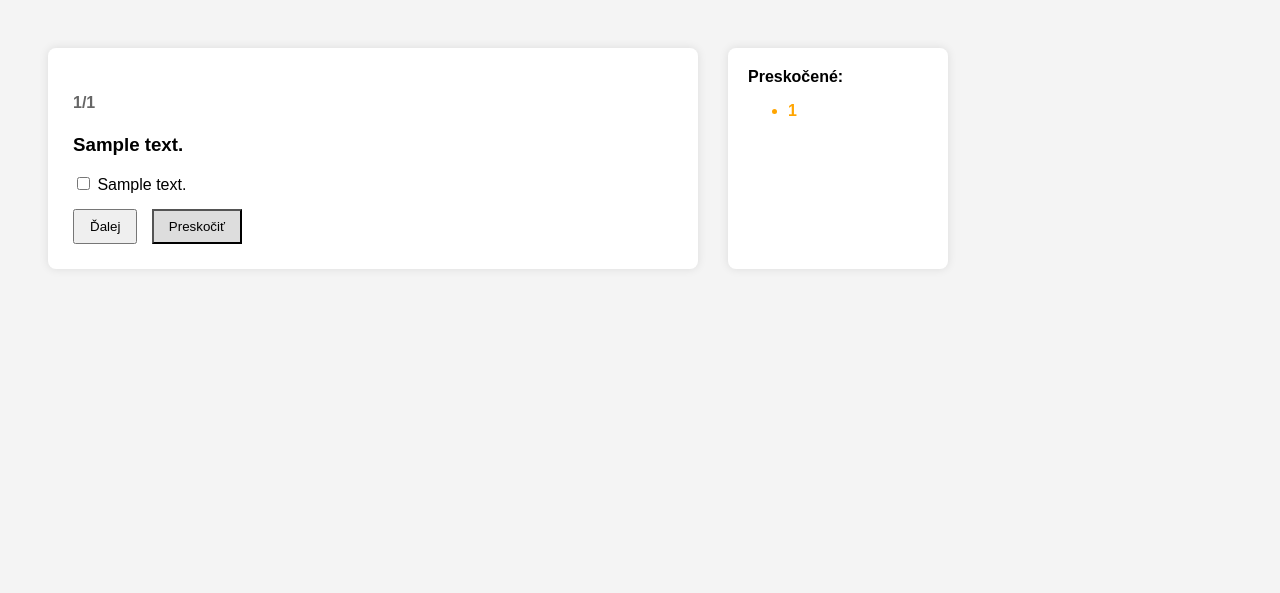
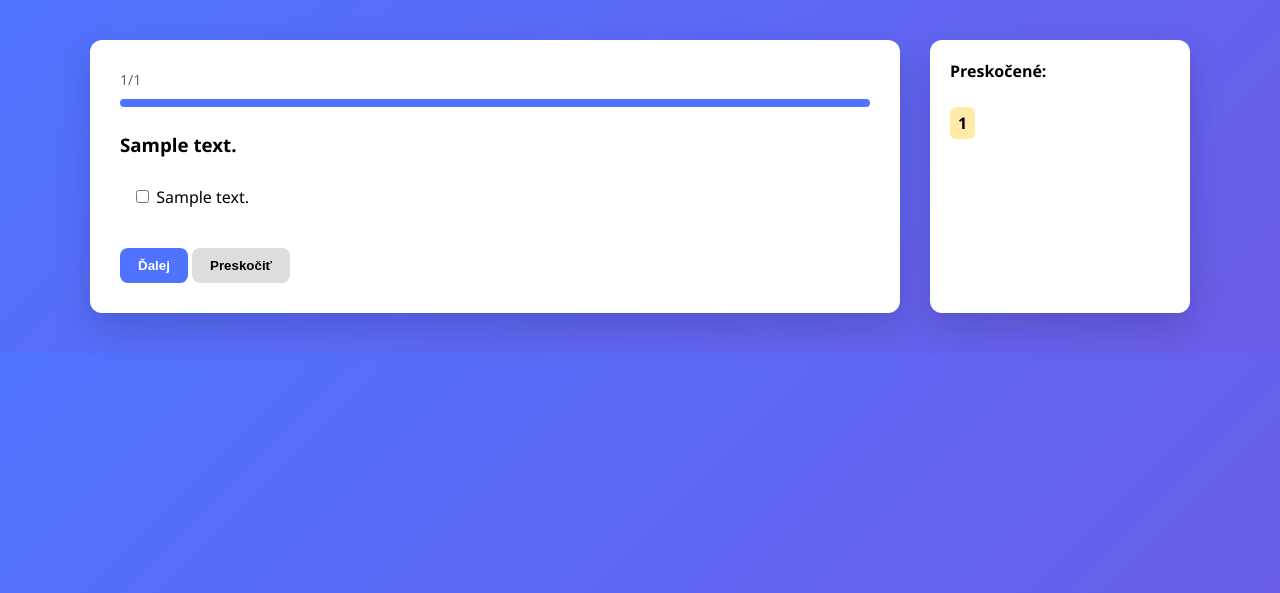
Before and after one commit to norbertg-gif/medtest, a FastAPI app: page /question in a window 1280 px wide. Shown: the top 593 px of the page. Run offline with FastAPI, Linux system fonts and the light colour scheme; the visitor is signed in with stand-in values (Sample User, id 1); tables that the repository leaves empty hold one stand-in row (values such as "Sample post").

Commit message:
Update question.html

```diff
--- a/app/templates/question.html
+++ b/app/templates/question.html
@@ -1,40 +1,73 @@
 <!DOCTYPE html>
 <html>
 <head>
-    <title>Otázka</title>
+    <title>Test</title>
     <style>
         body {
-            font-family: Arial;
-            background: #f4f4f4;
+            font-family: "Segoe UI", Arial, sans-serif;
+            background: linear-gradient(135deg, #4f73ff, #6c5ce7);
+            margin: 0;
             padding: 40px;
             display: flex;
+            justify-content: center;
+            align-items: flex-start;
+        }
+
+        .container {
+            display: flex;
+            gap: 30px;
+            width: 100%;
+            max-width: 1100px;
         }
 
         .card {
+            flex: 1;
             background: white;
-            padding: 25px;
-            border-radius: 8px;
-            width: 600px;
-            box-shadow: 0 0 10px rgba(0,0,0,0.1);
+            padding: 30px;
+            border-radius: 12px;
+            box-shadow: 0 15px 35px rgba(0,0,0,0.15);
         }
 
         .sidebar {
-            margin-left: 30px;
+            width: 220px;
             background: white;
             padding: 20px;
-            border-radius: 8px;
-            width: 180px;
-            box-shadow: 0 0 10px rgba(0,0,0,0.1);
+            border-radius: 12px;
+            box-shadow: 0 15px 35px rgba(0,0,0,0.15);
         }
 
-        button {
-            margin-top: 15px;
-            padding: 8px 15px;
-            margin-right: 10px;
+        h3 {
+            margin-top: 0;
         }
 
-        .skip {
-            background: #ddd;
+        .progress-text {
+            font-size: 14px;
+            color: #666;
+            margin-bottom: 10px;
+        }
+
+        .progress-bar {
+            height: 8px;
+            background: #eee;
+            border-radius: 6px;
+            overflow: hidden;
+            margin-bottom: 25px;
+        }
+
+        .progress-fill {
+            height: 100%;
+            background: #4f73ff;
+        }
+
+        .answer {
+            padding: 10px 12px;
+            border-radius: 8px;
+            margin-bottom: 8px;
+            transition: 0.2s;
+        }
+
+        .answer:hover {
+            background: #f3f6ff;
         }
 
         .error {
@@ -43,18 +76,58 @@
             margin-bottom: 15px;
         }
 
+        button {
+            padding: 10px 18px;
+            border: none;
+            border-radius: 8px;
+            font-weight: bold;
+            cursor: pointer;
+            transition: 0.2s;
+        }
+
+        .next-btn {
+            background: #4f73ff;
+            color: white;
+        }
+
+        .next-btn:hover {
+            background: #3d5fe0;
+        }
+
+        .skip-btn {
+            background: #ddd;
+        }
+
+        .skip-btn:hover {
+            background: #ccc;
+        }
+
         .skipped-number {
+            background: #ffeaa7;
+            padding: 5px 8px;
+            border-radius: 6px;
+            display: inline-block;
+            margin: 3px 0;
             font-weight: bold;
-            color: orange;
         }
     </style>
 </head>
 <body>
 
+<div class="container">
+
     <div class="card">
-    <h4 style="color:#666;">
+
+        <div class="progress-text">
             {{ current_number }}/{{ total_questions }}
-</h4>
+        </div>
+
+        <div class="progress-bar">
+            <div class="progress-fill"
+                 style="width: {{ (current_number / total_questions) * 100 }}%;">
+            </div>
+        </div>
+
         <h3>{{ question.text }}</h3>
 
         {% if error %}
@@ -66,7 +139,7 @@
         <form method="post" action="/answer">
 
             {% for answer in answers %}
-            <div>
+                <div class="answer">
                     {% if question.multiple_allowed %}
                         <input type="checkbox" name="answer_ids" value="{{ answer.id }}">
                     {% else %}
@@ -76,18 +149,29 @@
                 </div>
             {% endfor %}
 
-        <button type="submit" name="action" value="next">Ďalej</button>
-        <button type="submit" name="action" value="skip" class="skip">Preskočiť</button>
+            <br>
+
+            <button type="submit" name="action" value="next" class="next-btn">
+                Ďalej
+            </button>
+
+            <button type="submit" name="action" value="skip" class="skip-btn">
+                Preskočiť
+            </button>
+
         </form>
     </div>
 
     <div class="sidebar">
-    <strong>Preskočené:</strong>
-    <ul>
+        <strong>Preskočené:</strong><br><br>
+
         {% for s in skipped %}
-            <li class="skipped-number">{{ s }}</li>
+            <div class="skipped-number">
+                {{ s }}
+            </div>
         {% endfor %}
-    </ul>
+    </div>
+
 </div>
 
 </body>
```
Lines whose indentation alone changed are shown as unchanged.
